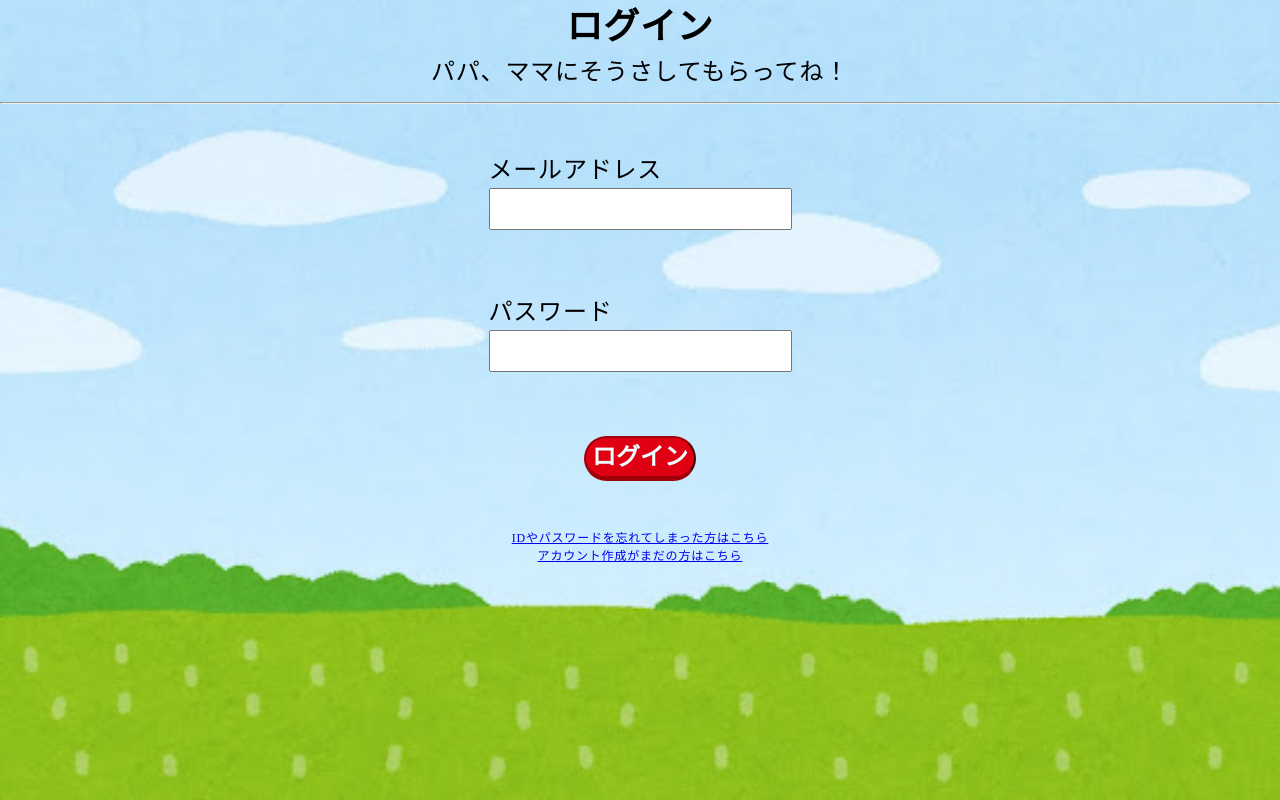
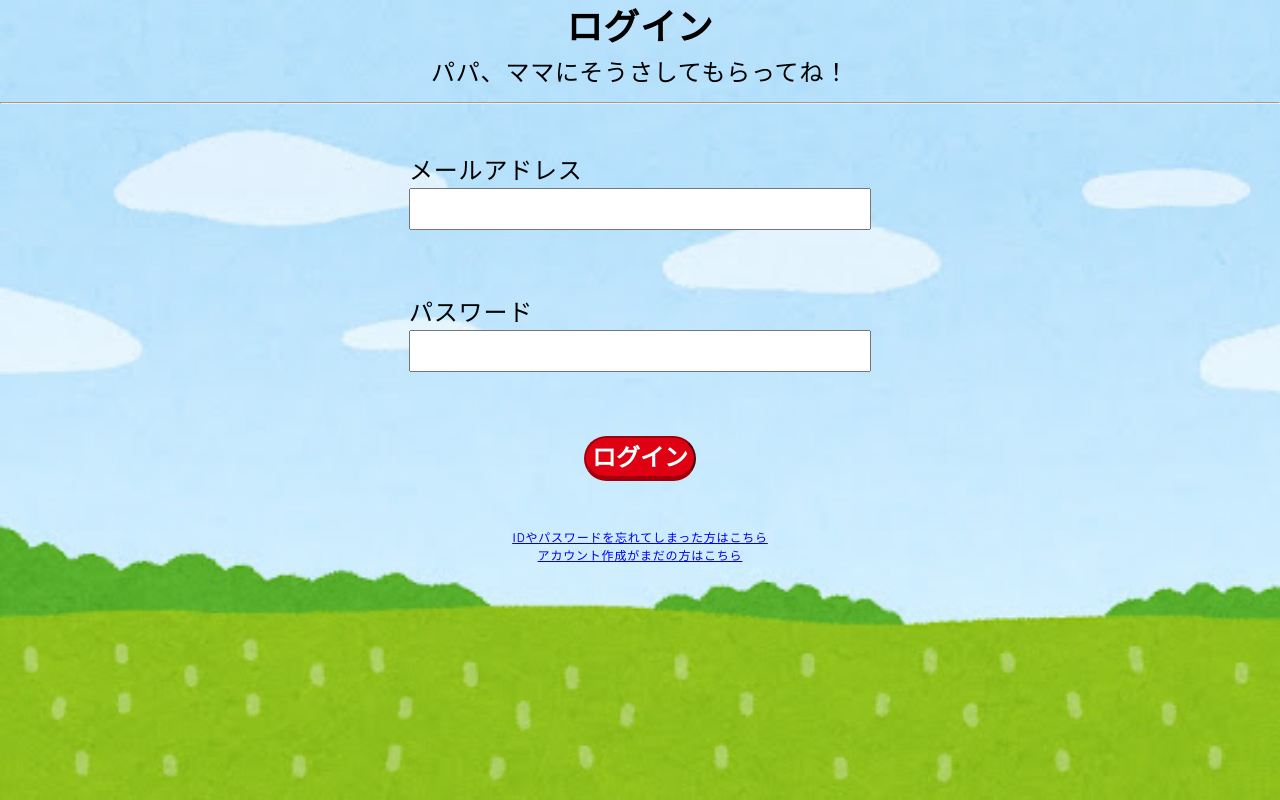
Before and after one commit to ishida-0622/u22-2023, a Next.js app in the folder frontend/: page /login in a window 1280 px wide. Built offline with nearby package versions, Linux system fonts and the light colour scheme; no server answers.

Commit message:
style: フォントの統一

```diff
--- a/frontend/src/styles/globals.css
+++ b/frontend/src/styles/globals.css
@@ -1,4 +1,5 @@
 /* リセットCSS */
+@import url("https://fonts.googleapis.com/css?family=M+PLUS+Rounded+1c");
 
 /* Box sizing rules */
 *,
@@ -37,6 +38,7 @@ body {
   min-height: 100vh;
   text-rendering: optimizeSpeed;
   line-height: 1.5;
+  font-family: "M PLUS Rounded 1c", sans-serif;
 }
 
 /* A elements that don't have a class get default styles */
```
